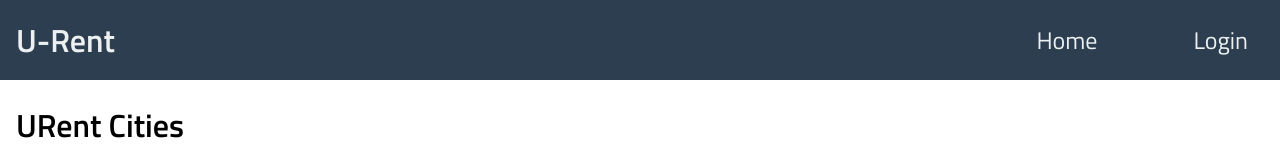
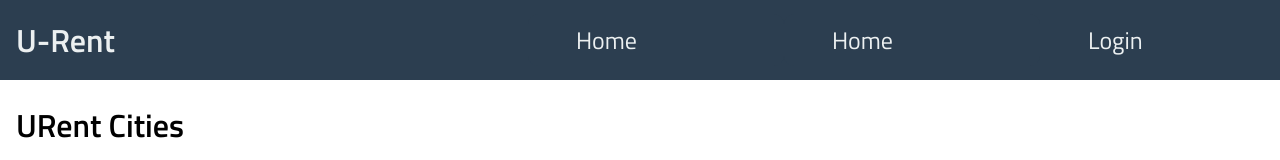
Before and after one commit to PranavPrashar/u-rent, a React (Create React App) app: page / in a window 1280 px wide. Shown: the top 160 px of the page. Built offline with nearby package versions, Linux system fonts and the light colour scheme; no server answers.

Commit message:
NavBar changes dependin on if the user is logged in

```diff
--- a/src/App.js
+++ b/src/App.js
@@ -7,14 +7,109 @@ import HomePage from "./Components/HomePage/HomePage";
 import CityListingPage from "./Components/CityListingPage/CityListingPage";
 import ListingDetailsPage from "./Components/ListingDetailsPage/ListingDetailsPage";
 import UploadListingPage from "./Components/UploadListingPage/UploadListingPage";
+import { Component, useState } from "react";
+import axios from "axios";
 
-function App() {
+class App extends Component {
+  state = {
+    failedAuth: false,
+    user: null,
+    authToken: null,
+    error: "",
+    success: false,
+  };
+
+  handleLogout = () => {
+    this.setState({
+      user: null,
+      failedAuth: true,
+      authToken: null,
+    });
+    sessionStorage.removeItem("authToken");
+    // this.props.history.push("/");
+  };
+
+  handleSubmit = (event) => {
+    event.preventDefault();
+    const form = event.target;
+    const loginInformation = {
+      username: form.username.value,
+      password: form.password.value,
+    };
+
+    console.log(loginInformation);
+    axios
+      .post("http://localhost:5050/login", loginInformation)
+      .then((response) => {
+        // console.log("Login Success", response.data.token);
+        sessionStorage.setItem("authToken", response.data.token);
+        this.setState({
+          error: "",
+          success: true,
+          authToken: response.data.token,
+        });
+      })
+      .catch((error) => {
+        console.log(error);
+        this.setState({
+          success: false,
+          error: error.response.data,
+        });
+      });
+  };
+
+  componentDidMount() {
+    const authToken = sessionStorage.getItem("authToken");
+
+    if (!authToken) {
+      this.setState({ failedAuth: true });
+    } else {
+      axios
+        .get("http://localhost:5050/current", {
+          headers: {
+            Authorization: `Bearer ${authToken}`,
+          },
+        })
+        .then((response) => {
+          console.log("User auth success", response.data);
+          this.setState({
+            user: response.data,
+            failedAuth: false,
+            authToken: authToken,
+          });
+          // this.setState({});
+        })
+        .catch((error) => {
+          console.log(error);
+          this.setState({ failedAuth: true });
+        });
+    }
+  }
+  render() {
     return (
       <BrowserRouter>
-      <NavBar />
-
+        {/* <NavBar /> */}
+        <Route
+          path="/"
+          component={(routerProps) => (
+            <NavBar
+              authToken={this.state.authToken}
+              handleLogout={this.handleLogout}
+            />
+          )}
+        />
         <Switch>
-        <Route path="/login" component={Login} />
+          <Route
+            path="/login"
+            component={(routerProps) => (
+              <Login
+                authToken={this.state.authToken}
+                handleSubmit={this.handleSubmit}
+                error={this.state.error}
+                success={this.state.success}
+              />
+            )}
+          />
           <Route path="/registration" component={RegistrationComponent} />
           <Route path="/listings/:city" component={CityListingPage} />
           <Route
@@ -24,35 +119,9 @@ function App() {
           <Route path="/" exact component={HomePage} />
           <Route path="/uploadlisting" component={UploadListingPage} />
         </Switch>
-      {/* <form
-        method="POST"
-        action="http://localhost:5050/profile-upload-single"
-        enctype="multipart/form-data"
-      >
-        <div>
-          <label>Upload profile picture</label>
-          <input type="file" name="profile-file" required />
-        </div>
-        <div>
-          <input type="submit" value="Upload" />
-        </div>
-      </form> */}
-
-      {/* <form
-        method="POST"
-        action="http://localhost:5050/profile-upload-multiple"
-        enctype="multipart/form-data"
-      >
-        <div>
-          <label>Upload multiple profile picture</label>
-          <input type="file" name="profile-files" required multiple />
-        </div>
-        <div>
-          <input type="submit" value="Upload" />
-        </div>
-      </form> */}
       </BrowserRouter>
     );
   }
+}
 
 export default App;
--- a/src/Components/LoginPage/Login.js
+++ b/src/Components/LoginPage/Login.js
@@ -4,41 +4,41 @@ import { Link, NavLink, Redirect } from "react-router-dom";
 import "./Login.scss";
 
 export default class Login extends Component {
-  state = {
-    error: "",
-    success: false,
-    failedAuth: false,
-    user: null,
-  };
+  // state = {
+  //   error: "",
+  //   success: false,
+  //   failedAuth: false,
+  //   user: null,
+  // };
 
-  handleSubmit = (event) => {
-    event.preventDefault();
-    const form = event.target;
-    const loginInformation = {
-      username: form.username.value,
-      password: form.password.value,
-    };
-    axios
-      .post("http://localhost:5050/login", loginInformation)
-      .then((response) => {
-        // console.log("Login Success", response.data.token);
-        sessionStorage.setItem("authToken", response.data.token);
-        this.setState({
-          error: "",
-          success: true,
-        });
-      })
-      .catch((error) => {
-        this.setState({
-          success: false,
-          error: error.response.data,
-        });
-      });
-  };
+  // handleSubmit = (event) => {
+  //   event.preventDefault();
+  //   const form = event.target;
+  //   const loginInformation = {
+  //     username: form.username.value,
+  //     password: form.password.value,
+  //   };
+  //   axios
+  //     .post("http://localhost:5050/login", loginInformation)
+  //     .then((response) => {
+  //       // console.log("Login Success", response.data.token);
+  //       sessionStorage.setItem("authToken", response.data.token);
+  //       this.setState({
+  //         error: "",
+  //         success: true,
+  //       });
+  //     })
+  //     .catch((error) => {
+  //       this.setState({
+  //         success: false,
+  //         error: error.response.data,
+  //       });
+  //     });
+  // };
   render() {
     return (
       <div className="login-page">
-        <form className="login" onSubmit={this.handleSubmit}>
+        <form className="login" onSubmit={this.props.handleSubmit}>
           <h1 className="login__title">Log in</h1>
 
           <label htmlFor="name">Username</label>
@@ -59,12 +59,12 @@ export default class Login extends Component {
           <button className="login__button">Log in</button>
 
           {/* Error message */}
-          {this.state.error && (
-            <div className="signup__message">{this.state.error}</div>
+          {this.props.error && (
+            <div className="signup__message">{this.props.error}</div>
           )}
 
           {/* Success message */}
-          {this.state.success && <Redirect to="/" />}
+          {this.props.success && <Redirect to="/" />}
         </form>
         <p>
           Need an account? <Link to="/registration">Sign up</Link>
--- a/src/Components/NavBar/NavBar.js
+++ b/src/Components/NavBar/NavBar.js
@@ -1,12 +1,75 @@
-import React from "react";
+import React, { Component } from "react";
 import "./NavBar.scss";
 import { NavLink } from "react-router-dom";
+import axios from "axios";
+
 // This is nav bar if you are not logged in
-function NavBar() {
+
+class NavBar extends Component {
+  // state = {
+  //   failedAuth: false,
+  //   user: null,
+  //   authtoken: null,
+  // };
+
+  // handleLogout = () => {
+  //   this.setState({
+  //     user: null,
+  //     failedAuth: true,
+  //   });
+  //   sessionStorage.removeItem("authToken");
+  //   this.props.history.push("/");
+  // };
+
+  // componentDidMount() {
+  //   const authToken = sessionStorage.getItem("authToken");
+
+  //   if (!authToken) {
+  //     this.setState({ failedAuth: true });
+  //   }
+
+  //   axios
+  //     .get("http://localhost:5050/current", {
+  //       headers: {
+  //         Authorization: `Bearer ${authToken}`,
+  //       },
+  //     })
+  //     .then((response) => {
+  //       console.log("User auth success", response.data);
+  //       this.setState({
+  //         user: response.data,
+  //         failedAuth: false,
+  //         authtoken: authToken,
+  //       });
+  //       // this.setState({});
+  //     })
+  //     .catch((error) => {
+  //       console.log(error);
+  //       this.setState({ failedAuth: true });
+  //     });
+  // }
+
+  render() {
     return (
       <div className="navbar">
+        <NavLink className="home" to={"/"} activeclassName="active">
           <div className="navbar__left">U-Rent</div>
+        </NavLink>
+
+        {/* <div>{!this.state.authtoken ? <p>!Auth</p> : <p>Authed</p>}</div> */}
         <div className="navbar__right">
+          <NavLink
+            className={
+              !this.props.authToken
+                ? "navbar__right--login hide"
+                : "navbar__right--login"
+            }
+            // className="navbar__right--login hide"
+            to={"/uploadlisting"}
+            activeclassName="active"
+          >
+            <p className="navbar__right--text">Post Listing</p>
+          </NavLink>
           <NavLink
             className="navbar__right--login"
             to={"/"}
@@ -14,17 +77,43 @@ function NavBar() {
           >
             <p className="navbar__right--text">Home</p>
           </NavLink>
-
+          <NavLink
+            className="navbar__right--login"
+            to={"/"}
+            activeclassName="active"
+          >
+            <p className="navbar__right--text">Home</p>
+          </NavLink>
           <NavLink
             to={"/login"}
             activeclassName="navbar__right--login--selected"
-          className="navbar__right--login"
+            // className="navbar__right--login"
+            className={
+              !this.props.authToken
+                ? "navbar__right--login "
+                : "navbar__right--login hide"
+            }
           >
             <p className="navbar__right--text">Login</p>
+          </NavLink>
+
+          <NavLink
+            to={"/"}
+            // activeclassName="navbar__right--login--selected"
+            onClick={this.props.handleLogout}
+            // className="navbar__right--login"
+            className={
+              !this.props.authToken
+                ? "navbar__right--login hide"
+                : "navbar__right--login "
+            }
+          >
+            <p className="navbar__right--text">Logout</p>
           </NavLink>
         </div>
       </div>
     );
   }
+}
 
 export default NavBar;
--- a/src/Components/NavBar/NavBar.scss
+++ b/src/Components/NavBar/NavBar.scss
@@ -12,6 +12,10 @@
     @media (min-width: 1280px) {
         @content;
     }
+}
+
+.home{
+    text-decoration: none;
 }
 
 .active{
@@ -45,14 +49,17 @@
     &__right{
         display: flex;
         flex-direction: row;
-        justify-content: center;
+        justify-content: space-between;
+
         @include tablet{
-            justify-content: flex-end;
+            width: 60%;
+            justify-content: space-evenly;
         }
 
         &--text{
             padding: 0;
             margin: 0;
+            width: 100%;
             text-decoration: none;
         }
 
@@ -60,13 +67,17 @@
             display: flex;
             flex-direction: row;
             justify-content: center;
-            padding: 0.5rem 3rem;
+            padding: 0.5rem 1rem;
             width: 100%;
             // margin: 1rem;
             font-family: $titilliumbeb-regular;
             font-size: 1.5rem; // 24px
             color: #ecf0f1;
             background-color: #2c3e50;
+            @include tablet{
+                width: 100%;
+                padding: 0.5rem 3rem;
+            }
 
             text-decoration: none;
 
@@ -79,3 +90,8 @@
 
     }
 }
+
+.hide{
+    display: none;
+
+}
```
Also changed, not shown: src/Components/MapComponent/MapComponent.js (added). Lines whose indentation alone changed are shown as unchanged.
